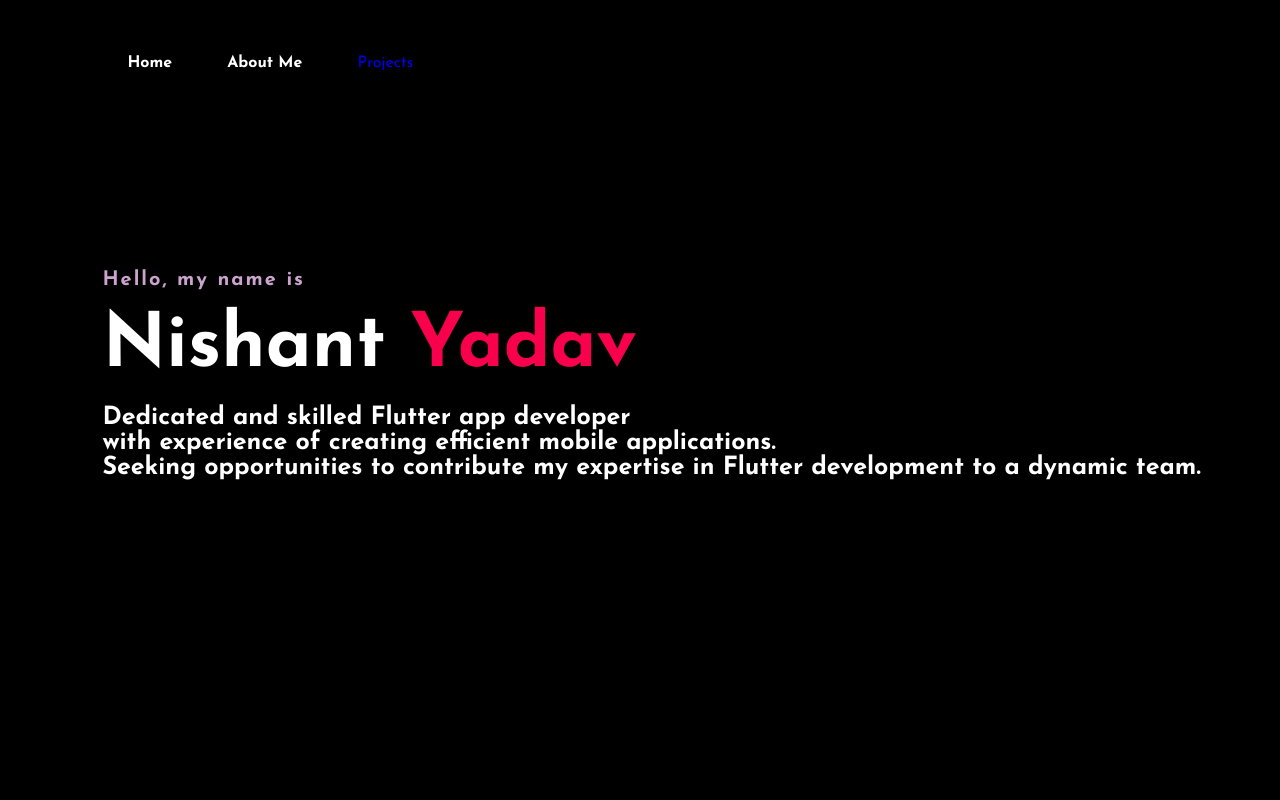
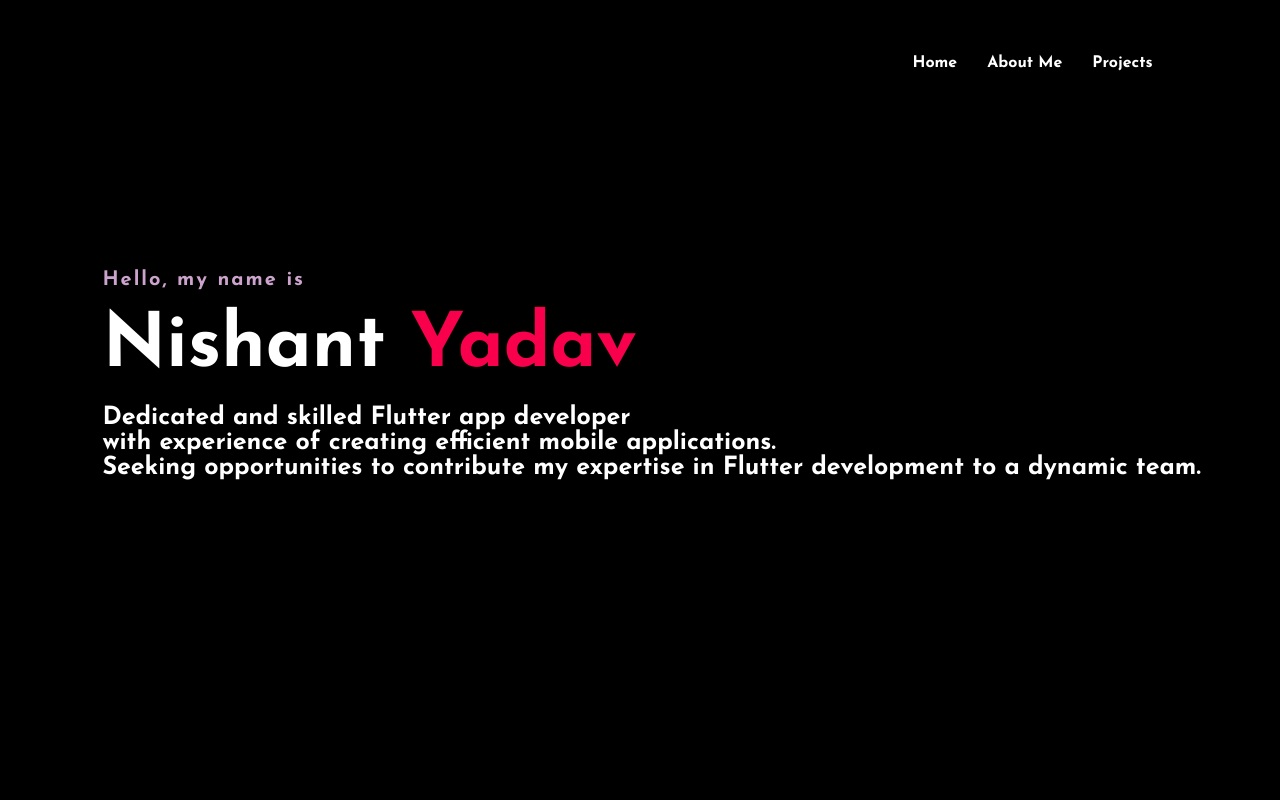
Before and after one commit to Nishant717/Portfolio, a plain HTML site: page index.html in a window 1280 px wide. Shown: the top 800 px of the page. Drawn offline with Linux system fonts and the light colour scheme.

Commit message:
Update style.css

```diff
--- a/style.css
+++ b/style.css
@@ -29,12 +29,24 @@ nav{
 span{
 	color: #f9004d;
 }
-nav ul li{
+nav ul {
+	width: 100%;
 	list-style-type: none;
-	display: inline-block;
+	display: flex;
+	justify-content: flex-end;
+	align-items: flex-end;
 	padding: 10px  25px;
+	gap: 30px;
+
 }
 .aboutbtn{
+	color: white;
+	text-decoration: none;
+	font-weight: bold;
+	text-transform: capitalize;
+    cursor: pointer;
+}
+.servicebtn{
 	color: white;
 	text-decoration: none;
 	font-weight: bold;
```
